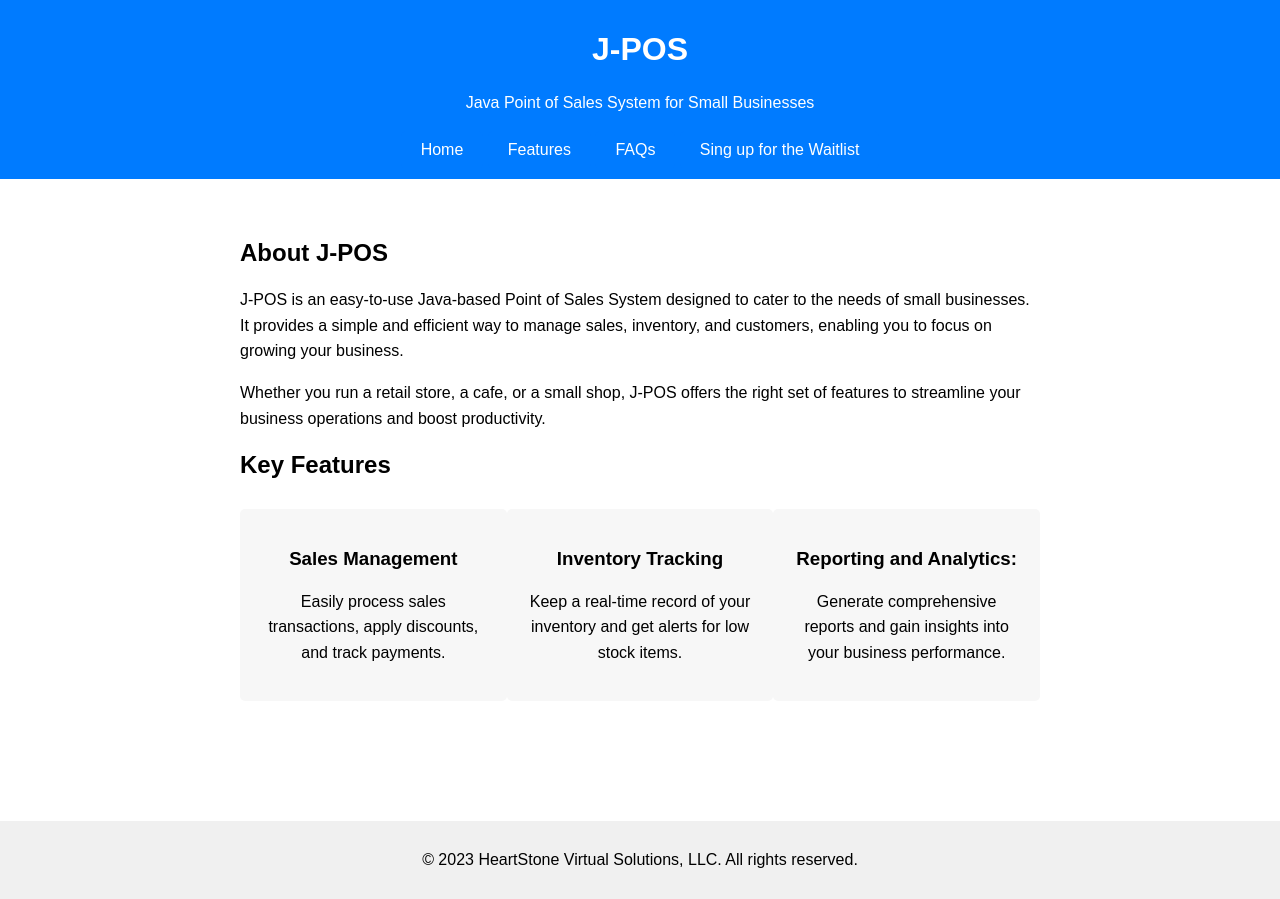
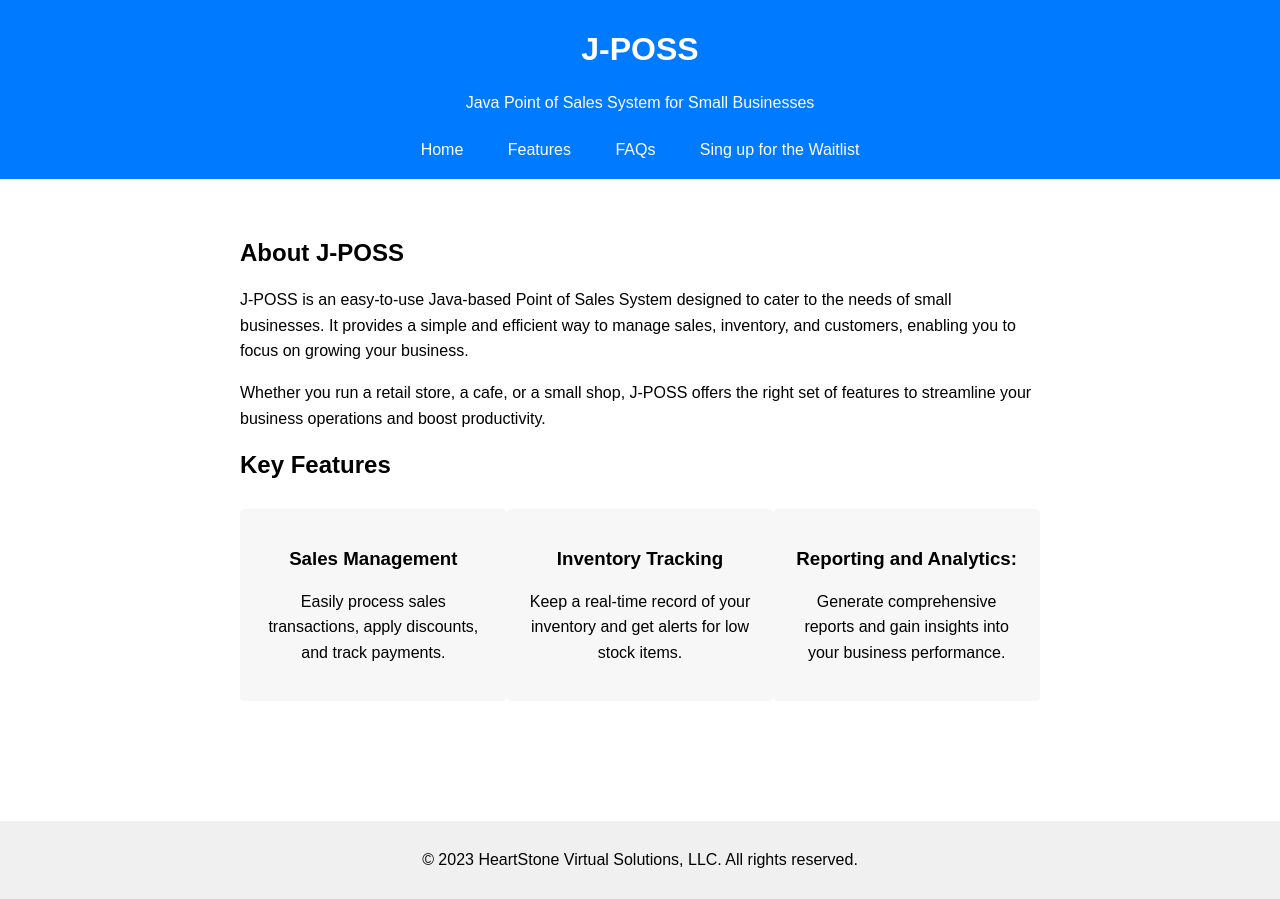
Before and after one commit to IHS5452/J-POSS, a plain HTML site: page index.html in a window 1280 px wide. Drawn offline with Linux system fonts and the light colour scheme.

Commit message:
Update index.html

```diff
--- a/index.html
+++ b/index.html
@@ -5,7 +5,7 @@
   <meta charset="UTF-8">
   <meta http-equiv="X-UA-Compatible" content="IE=edge">
   <meta name="viewport" content="width=device-width, initial-scale=1.0">
-  <title>J-POS - Java Point of Sales System by Ian Schrauth</title>
+  <title>J-POSS - Java Point of Sales System by Ian Schrauth</title>
   <style>
     body {
       font-family: Arial, sans-serif;
@@ -71,7 +71,7 @@
 
 <body>
   <header>
-    <h1>J-POS</h1>
+    <h1>J-POSS</h1>
     <p>Java Point of Sales System for Small Businesses</p>
     <a href="/features/" class="cta-button">Home</a>
     <a href="/features/" class="cta-button">Features</a>
@@ -83,14 +83,14 @@
   </header>
 
   <div class="container">
-    <h2>About J-POS</h2>
+    <h2>About J-POSS</h2>
     <p>
-      J-POS is an easy-to-use Java-based Point of Sales System designed to cater to the needs of small businesses. It
+      J-POSS is an easy-to-use Java-based Point of Sales System designed to cater to the needs of small businesses. It
       provides a simple and efficient way to manage sales, inventory, and customers, enabling you to focus on growing
       your business.
     </p>
     <p>
-      Whether you run a retail store, a cafe, or a small shop, J-POS offers the right set of features to streamline your
+      Whether you run a retail store, a cafe, or a small shop, J-POSS offers the right set of features to streamline your
       business operations and boost productivity.
     </p>
 
@@ -110,7 +110,7 @@
       </div>
     </div>
 
-    <center><h1>J-POSS will be launching soon!</h1></center>
+    <center><h1>J-POSSS will be launching soon!</h1></center>
   </div>
 
   <footer>
```
